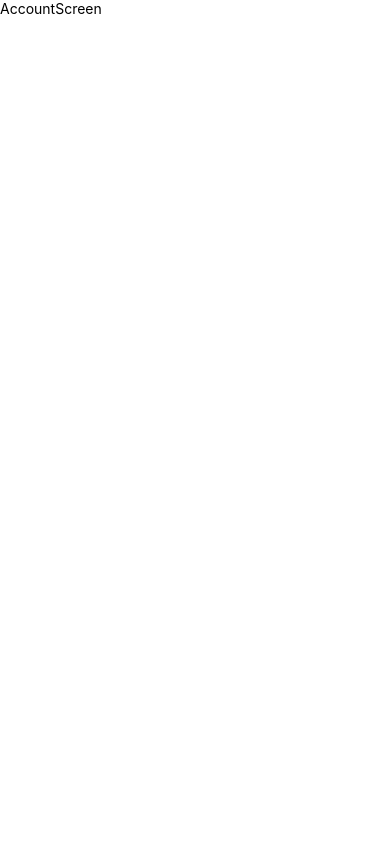
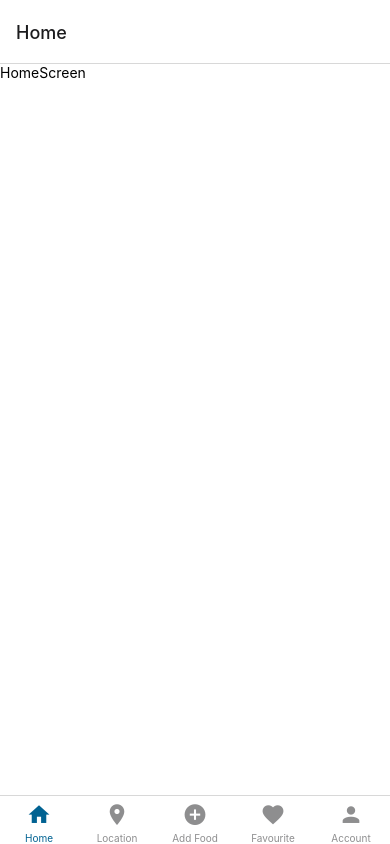
Before and after one commit to Saiket-Das/uni-food-native, a React Native app in the folder frontend/: screen / in a window 390 px wide. Built offline with nearby package versions, Linux system fonts and the light colour scheme.

Commit message:
Frontend - App Navigator created

```diff
--- a/frontend/App.js
+++ b/frontend/App.js
@@ -6,7 +6,7 @@ import { FlatList, ScrollView, StyleSheet, View } from "react-native";
 // import Card from "./app/components/common/Card";
 // import Icon from "./app/components/common/Icon";
 // import ImageInput from "./app/components/common/ImageInput";
-// import Screen from "./app/components/common/Screen";
+import Screen from "./app/components/common/Screen";
 // import SubmitButton from "./app/components/forms/SubmitButton";
 // // import useLocation from "./app/hooks/useLocation";
 // import FoodItem from "./app/components/lists/ListItem";
@@ -15,9 +15,14 @@ import { FlatList, ScrollView, StyleSheet, View } from "react-native";
 // import Icon from "./app/components/common/Icon";
 
 // import ActivityIndicator from "./app/components/common/ActivityIndicator";
+
+import { NavigationContainer } from "@react-navigation/native";
+import navigationTheme from "./app/navigation/navigationTheme";
+
 import HomeScreen from "./app/screens/HomeScreen";
 import AccountScreen from "./app/screens/AccountScreen";
 import AddFood from "./app/screens/AddFoodScreen";
+import AppNavigator from "./app/navigation/AppNavigator";
 
 const foods = [
   {
@@ -141,7 +146,10 @@ export default function App() {
 
     // <HomeScreen />
     // <AddFood />
-    <AccountScreen />
+    // <AccountScreen />
+    <NavigationContainer theme={navigationTheme}>
+      <AppNavigator />
+    </NavigationContainer>
   );
 }
 
--- /dev/null
+++ b/frontend/app/navigation/AppNavigator.js
@@ -0,0 +1,81 @@
+import React from "react";
+import { MaterialCommunityIcons } from "@expo/vector-icons";
+import { createBottomTabNavigator } from "@react-navigation/bottom-tabs";
+
+import HomeScreen from "../screens/HomeScreen";
+import AddFoodScreen from "../screens/AddFoodScreen";
+import AccountScreen from "../screens/AccountScreen";
+
+const Tab = createBottomTabNavigator();
+
+export default function AppNavigator() {
+  return (
+    <Tab.Navigator>
+      <Tab.Screen
+        name="Home"
+        component={HomeScreen}
+        options={{
+          tabBarIcon: ({ size, color }) => (
+            <MaterialCommunityIcons name="home" size={size} color={color} />
+          ),
+        }}
+      />
+
+      <Tab.Screen
+        name="Location"
+        component={HomeScreen}
+        options={{
+          tabBarIcon: ({ size, color }) => (
+            <MaterialCommunityIcons
+              name="map-marker"
+              size={size}
+              color={color}
+            />
+          ),
+        }}
+      />
+      <Tab.Screen
+        name="Add Food"
+        component={HomeScreen}
+        options={{
+          tabBarIcon: ({ size, color }) => (
+            <MaterialCommunityIcons
+              name="plus-circle"
+              size={size}
+              color={color}
+            />
+          ),
+        }}
+      />
+      <Tab.Screen
+        name="Favourite"
+        component={AddFoodScreen}
+        options={{
+          tabBarIcon: ({ size, color }) => (
+            <MaterialCommunityIcons name="heart" size={size} color={color} />
+          ),
+        }}
+      />
+
+      {/* <Tab.Screen
+        name="Heart"
+        component={HomeScreen}
+        options={{
+          tabBarIcon: ({ size, color }) => {
+            <MaterialCommunityIcons name="heart" size={size} color={color} />;
+          },
+        }}
+      /> */}
+
+      <Tab.Screen
+        name="Account"
+        component={AccountScreen}
+        options={{
+          tabBarIcon: ({ size, color }) => (
+            <MaterialCommunityIcons name="account" size={size} color={color} />
+          ),
+        }}
+      />
+    </Tab.Navigator>
+  );
+}
```
